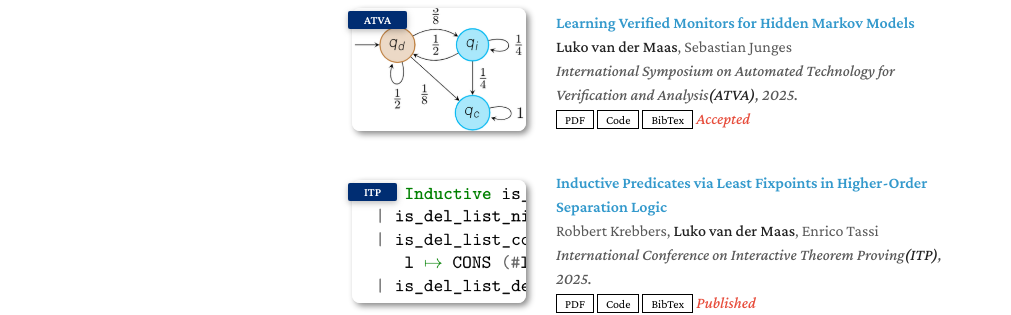
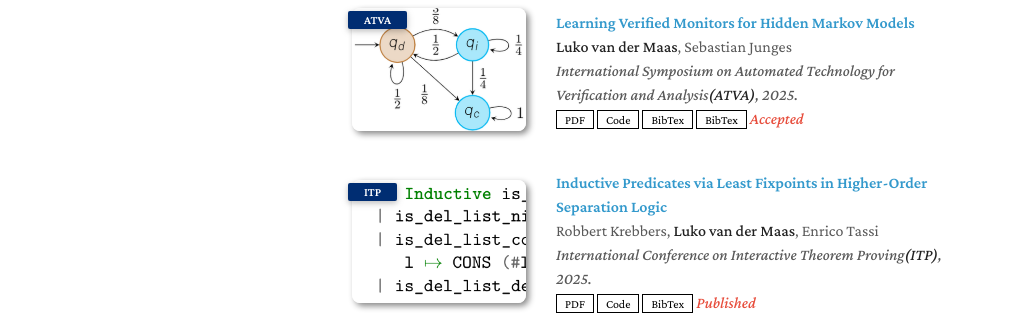
Before and after one commit to lukovdm/lukovdm.github.io, a Jekyll site: the page built from index.md, in a window 1280 px wide and 1271 px high. Shown: the part 512-827 px from the top of the window, without its empty margins (138-1149 px from the left). Built offline with Jekyll 4.4.1, drawn with Linux system fonts in a browser that asks for light colours; a style sheet for code colours, icons or effects is not loaded; our own code applies the rules of GitHub Pages for plain Markdown files.

Commit message:
Add slides

```diff
--- a/_data/publications.yml
+++ b/_data/publications.yml
@@ -8,6 +8,7 @@ main:
     code: https://github.com/lukovdm/monitor-conformence/tree/ATVA25-Artifact
     bibtex: https://dblp.org/rec/journals/corr/abs-2504-05963.bib?param=0
     image: ./assets/img/ATVA-feature.png
+    slides: ./assest/slides/atva25.pdf
     notes: Accepted
 
   - title: Inductive Predicates via Least Fixpoints in Higher-Order Separation Logic
--- a/_includes/publications.md
+++ b/_includes/publications.md
@@ -33,6 +33,9 @@
       {% if link.bibtex %}
       <a href="{{ link.bibtex }}" class="btn btn-sm z-depth-0" role="button" target="_blank" style="font-size:12px;">BibTex</a>
       {% endif %}
+      {% if link.slides %}
+      <a href="{{ link.slides }}" class="btn btn-sm z-depth-0" role="button" target="_blank" style="font-size:12px;">BibTex</a>
+      {% endif %}
       {% if link.notes %}
       <strong> <i style="color:#e74d3c">{{ link.notes }}</i></strong>
       {% endif %}
```
Also changed, not shown: 1 other file.
